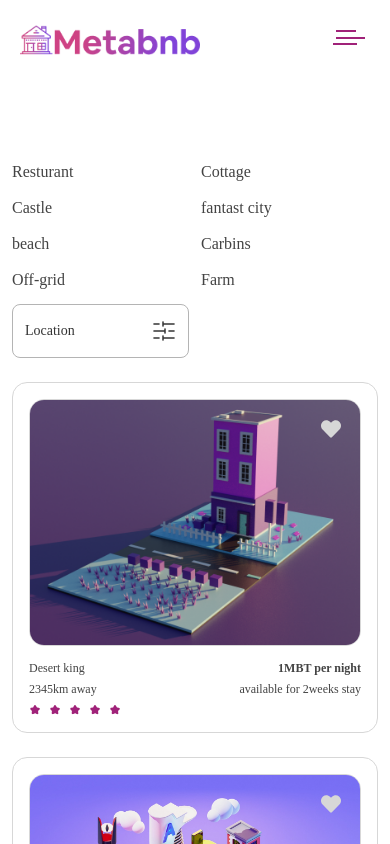
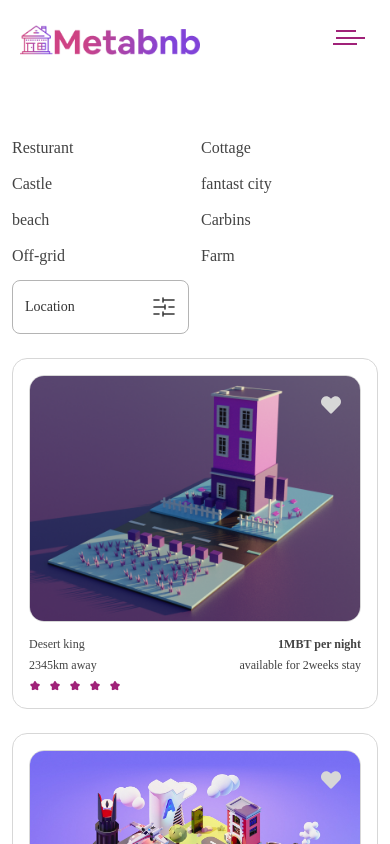
Before and after one commit to Oluwatoyinah/metabnb, a React (Create React App) app: page /place-to-stay in a window 390 px wide. Shown: the top 844 px of the page. Built offline with nearby package versions, Linux system fonts and the light colour scheme; a web font is replaced by a local one.

Commit message:
fix: more update on the mobile nav and padding removed

```diff
--- a/src/Components/Navbar.jsx
+++ b/src/Components/Navbar.jsx
@@ -6,7 +6,7 @@ const Navbar = ({openModal, openNav}) => {
   return (
     <div className="container flex mx-auto py-5 justify-between items-center px-5 md:px-0">
       <img src={MetaBnb} className='w-[180px] sm:w-[230px]' alt="metabnb logo" />
-      <ul className="nav-list hidden lg:flex gap-8">
+      <ul className="nav-list hidden lg:flex gap-10">
         <li>
           <Link to="/">Home</Link>
         </li>
--- a/src/Pages/PlaceToStay.jsx
+++ b/src/Pages/PlaceToStay.jsx
@@ -39,7 +39,7 @@ const cardImages = [
 const PlaceToStay = () => {
   return (
     <>
-      <section className="min-h-[50vh] py-14 px-3">
+      <section className="min-h-[50vh] py-8 md:py-14 px-3">
         <div className="container mx-auto">
         <div className="grid grid-cols-2 md:grid-cols-4 gap-3 lg:grid-cols-9 py-6 items-center">
           <span className="font-normal text-base text-[#434343]">Resturant</span>
--- a/src/index.css
+++ b/src/index.css
@@ -197,7 +197,7 @@
 .mobile-nav {
   position: fixed;
   top: 0;
-  left: -100%;
+  left: -150%;
   width: 100vw;
   height: 100vh;
   background-color: #fff;
@@ -229,6 +229,7 @@
   font-size: 28px;
   line-height: 45px;
   margin-bottom: 10px;
+  letter-spacing: -2px;
 }
 
 .location {
```
